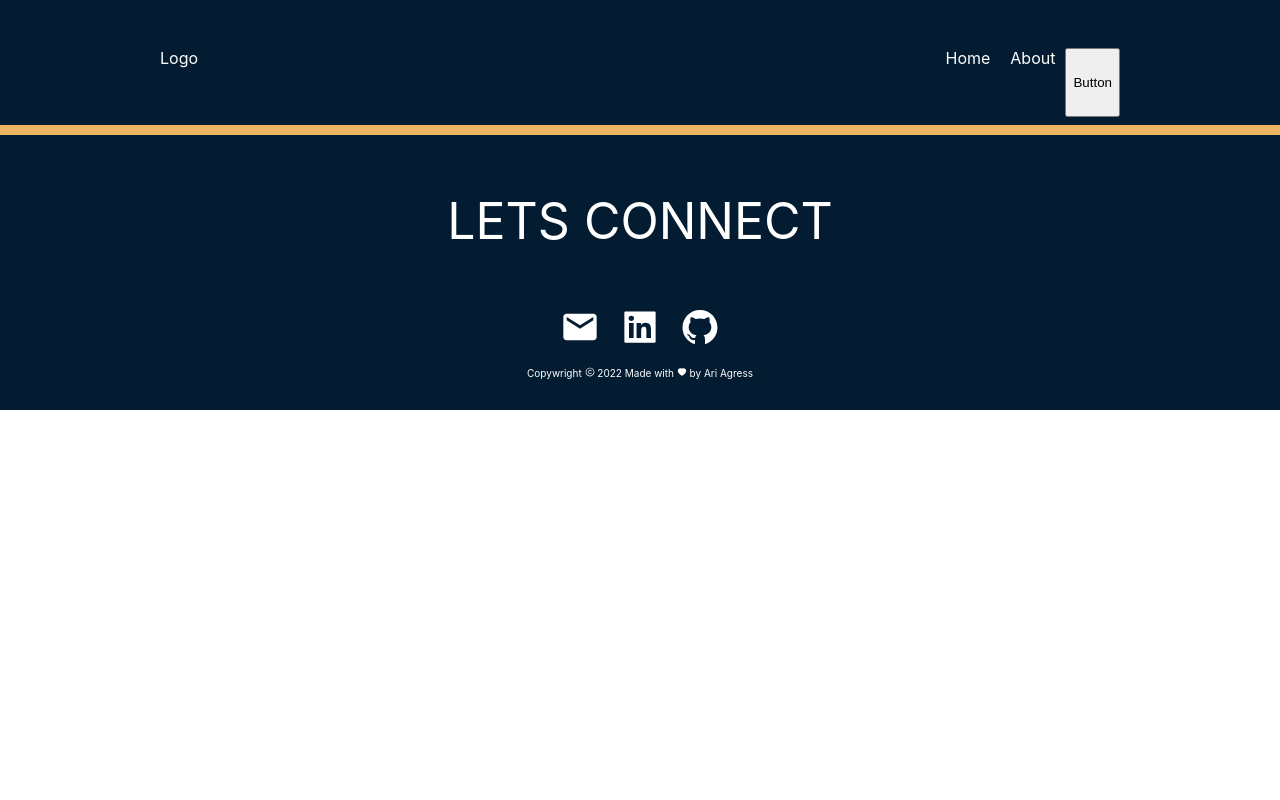
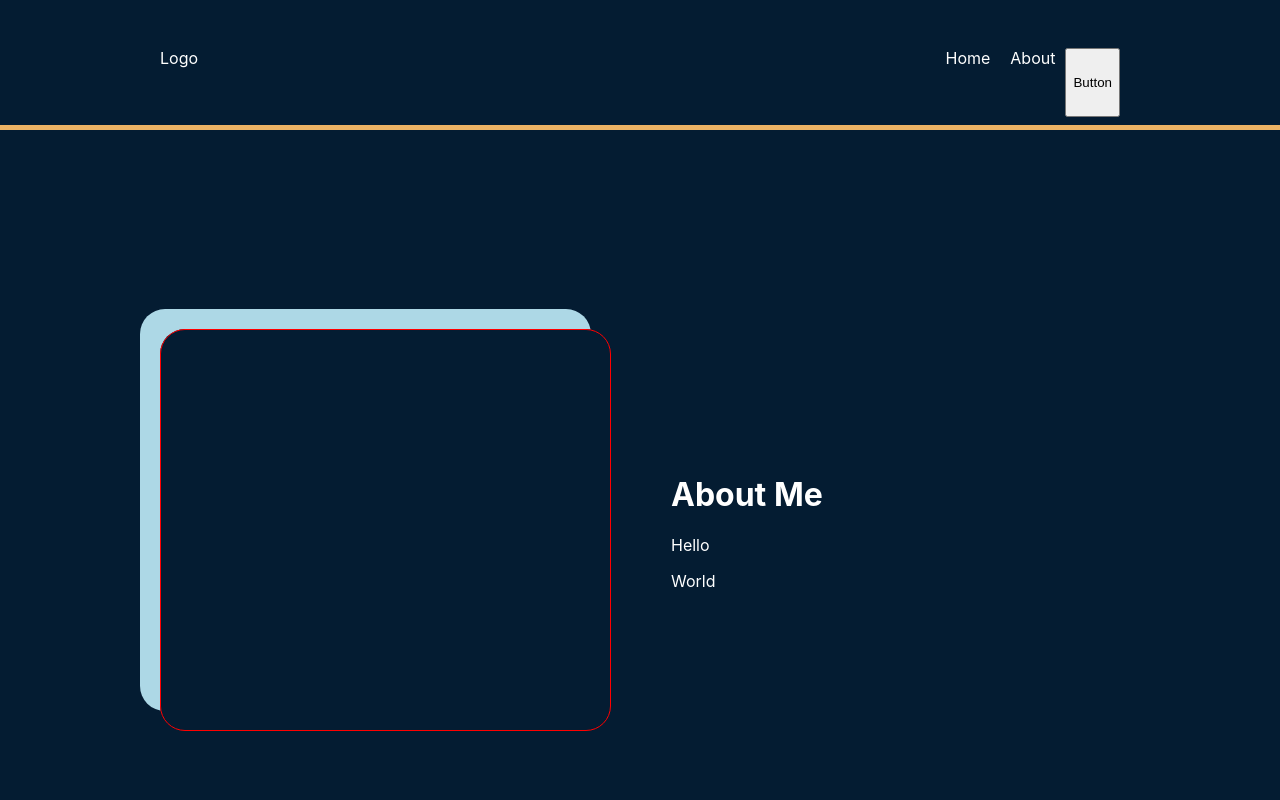
Before and after one commit to AriAgress/AriA_Portfolio, a React (Create React App) app: page /About in a window 1280 px wide. Shown: the top 800 px of the page. Built offline with nearby package versions, Linux system fonts and the light colour scheme.

Commit message:
Add(About): Styling to about page

```diff
--- a/src/Components/About/About.js
+++ b/src/Components/About/About.js
@@ -1,20 +1,50 @@
 import React from 'react';
 import styled from 'styled-components';
 
-const AboutWrapper = styled.div``;
-const AboutContainer = styled.div``;
-const AboutImgContainer = styled.div``;
+const AboutWrapper = styled.div`
+  height: 800px;
+
+  color: white;
+
+  display: flex;
+  justify-content: center;
+`;
+const AboutContainer = styled.div`
+  width: 100%;
+  max-width: 960px;
+
+  display: flex;
+  align-items: center;
+
+  margin-top: 100px;
+  margin-bottom: 100px;
+`;
+const ImgContainer = styled.div`
+  width: 50%;
+  height: 400px;
+
+  border: 1px solid red;
+  box-shadow: -20px -20px lightblue;
+  border-radius: 25px;
+`;
 const AboutImg = styled.div``;
-const AboutText = styled.div``;
+const TextContainer = styled.div`
+  width: 50%;
+  padding-left: 60px;
+`;
 
 const About = () => {
   return (
     <AboutWrapper>
       <AboutContainer>
-        <AboutImgContainer>
+        <ImgContainer>
           <AboutImg />
-        </AboutImgContainer>
-        <AboutText></AboutText>
+        </ImgContainer>
+        <TextContainer>
+          <h1>About Me</h1>
+          <p>Hello</p>
+          <p>World</p>
+        </TextContainer>
       </AboutContainer>
     </AboutWrapper>
   );
```
